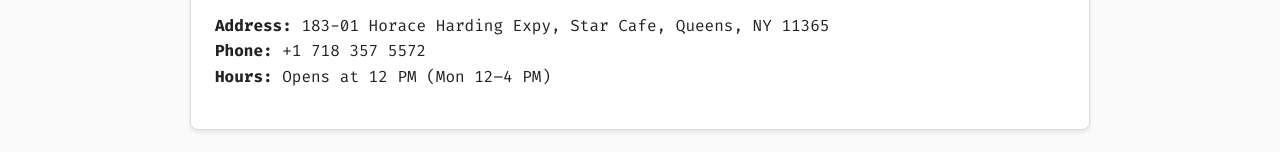
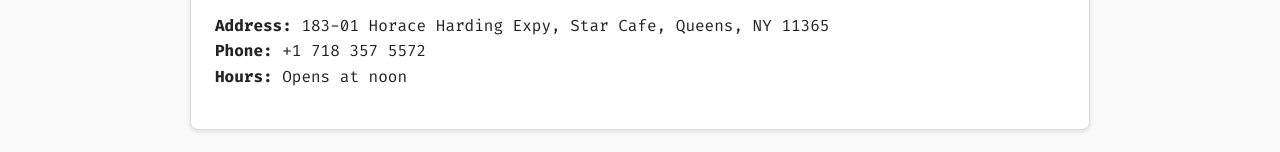
Before and after one commit to BillReyor/Emeraldcon, a plain HTML site: page index.html in a window 1280 px wide. Shown: the part 713-865 px from the top of the page. Drawn offline with Linux system fonts and the light colour scheme; a web font is replaced by a local one.

Commit message:
Update index.html

```diff
--- a/index.html
+++ b/index.html
@@ -24,7 +24,7 @@
       <ul class="venue-details">
         <li><strong>Address:</strong> 183-01 Horace Harding Expy, Star Cafe, Queens, NY 11365</li>
         <li><strong>Phone:</strong> +1 718 357 5572</li>
-        <li><strong>Hours:</strong> Opens at 12 PM (Mon 12&ndash;4 PM)</li>
+        <li><strong>Hours:</strong> Opens at noon</li>
       </ul>
     </section>
     <section id="who" class="card">
```
